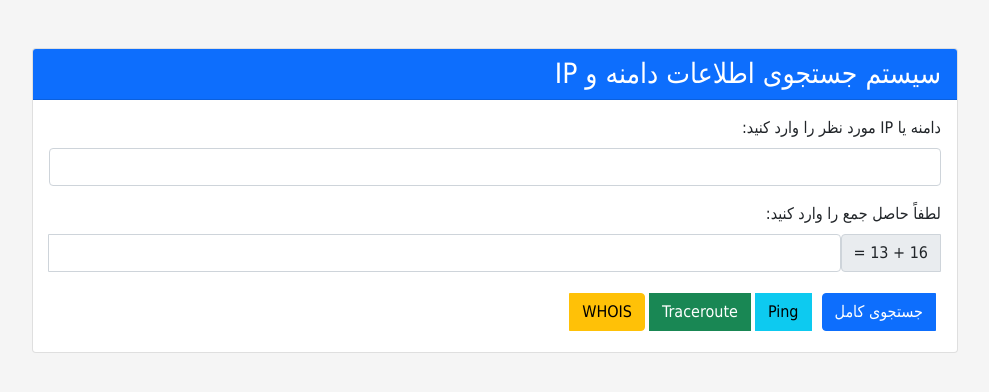
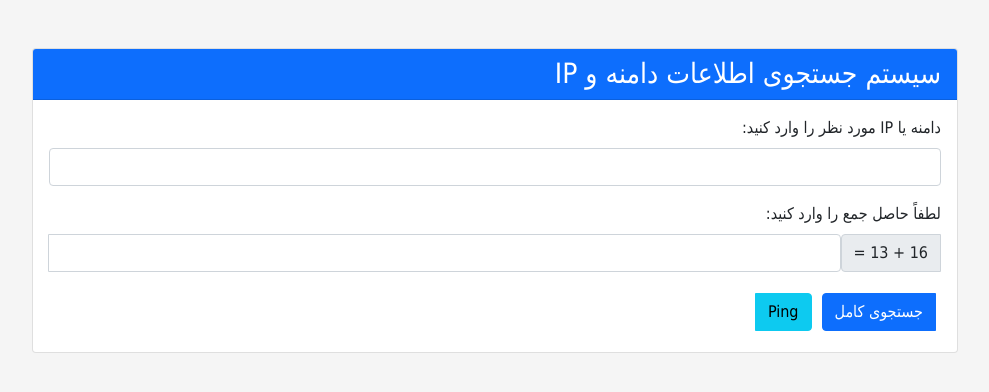
Before and after one commit to rmombeni/timit-domain-ip-lookup, a PHP site: page / in a window 1280 px wide. Shown: the top 392 px of the page, without its empty margins (145-1134 px from the left). Run offline with PHP 8.4, Linux system fonts and the light colour scheme.

Commit message:
Update index.php

```diff
--- a/index.php
+++ b/index.php
@@ -1,10 +1,9 @@
 <?php
 session_start();
-
+// config.php
 $api_id = "Api ID";
 $api_key = "Api Key";
 $api_url = "https://api.myip.ms";
-
 
 // Generate CAPTCHA
 function generateCaptcha() {
@@ -219,8 +218,6 @@ $captcha = generateCaptcha();
                             <div class="btn-group" role="group">
                                 <button type="button" class="btn btn-primary tool-button" data-action="lookup">جستجوی کامل</button>
                                 <button type="button" class="btn btn-info tool-button" data-action="ping">Ping</button>
-                                <button type="button" class="btn btn-success tool-button" data-action="traceroute">Traceroute</button>
-                                <button type="button" class="btn btn-warning tool-button" data-action="whois">WHOIS</button>
                             </div>
                         </form>
 
```
